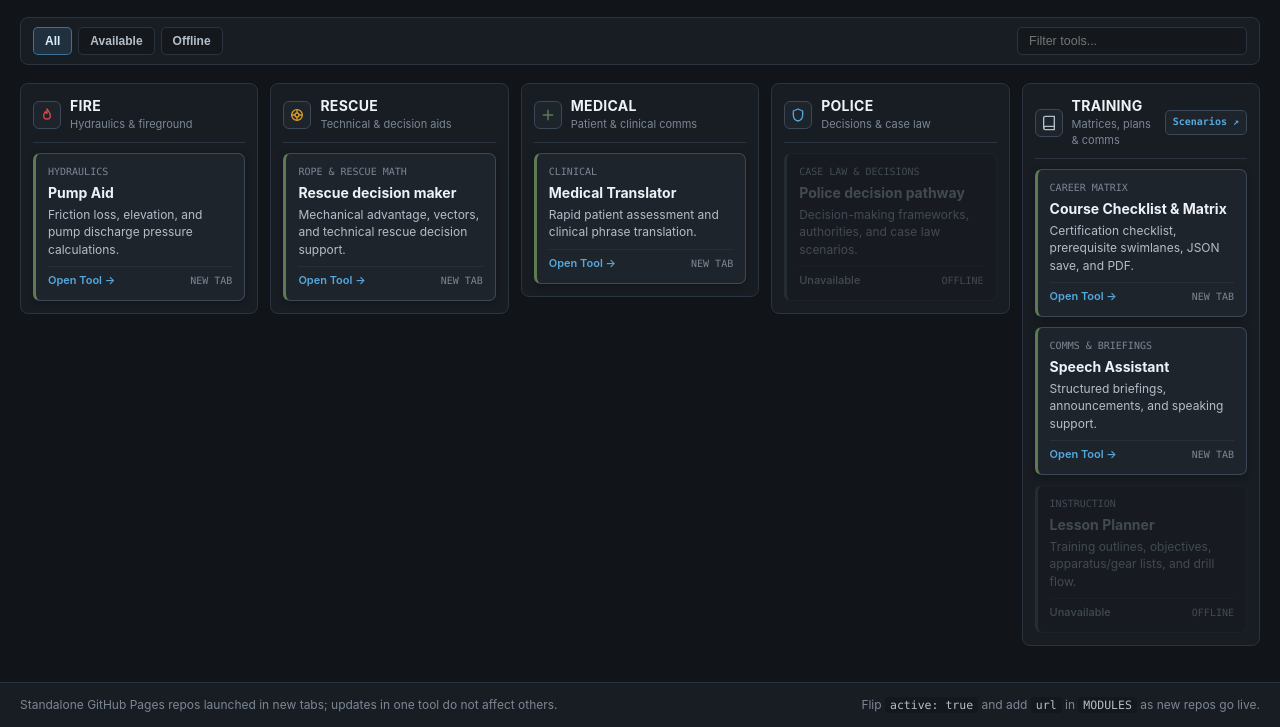
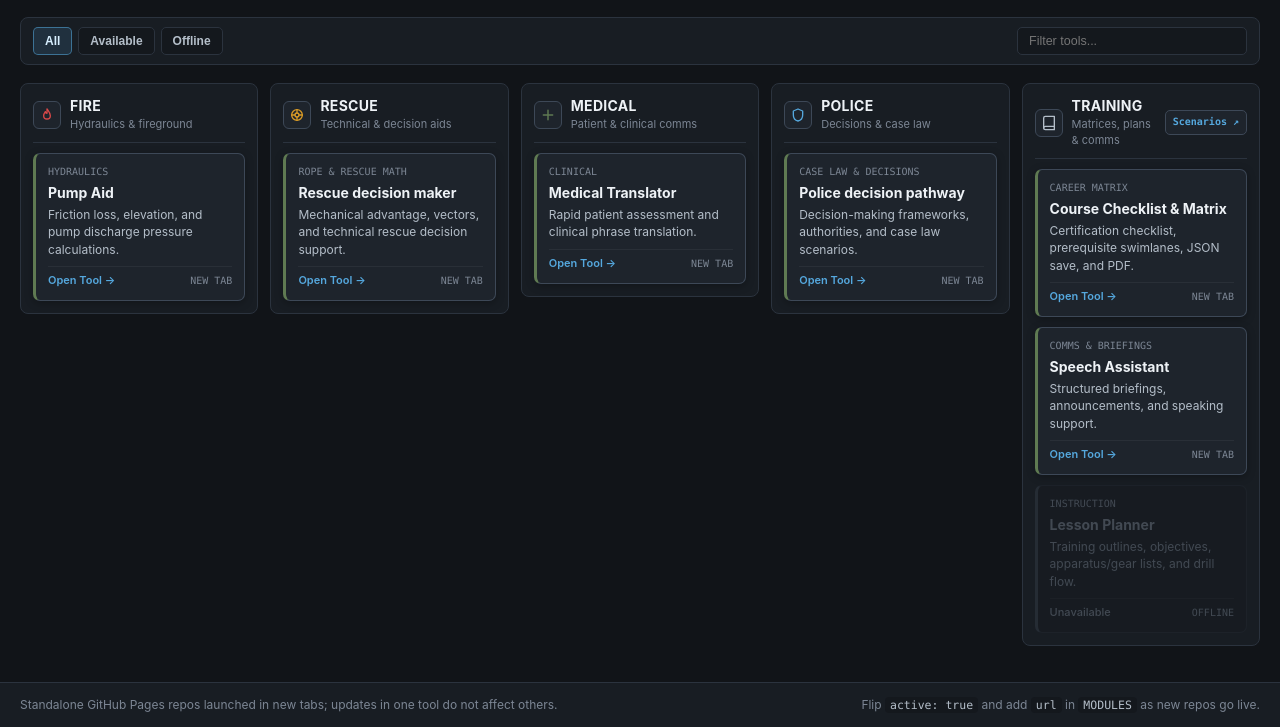
Before and after one commit to Gerber111213/First-responder-assistant, a plain HTML site: page index.html in a window 1280 px wide. Shown: the part 74-801 px from the top of the page. Drawn offline with Linux system fonts and the light colour scheme.

Commit message:
Update URL and activate police decision pathway

```diff
--- a/index.html
+++ b/index.html
@@ -566,8 +566,8 @@
         cat: "CASE LAW & DECISIONS",
         title: "Police decision pathway",
         desc: "Decision-making frameworks, authorities, and case law scenarios.",
-        url: "",
-        active: false
+        url: "https://gerber111213.github.io/Case-law-guide/",
+        active: true
       },
 
       // Training
```
